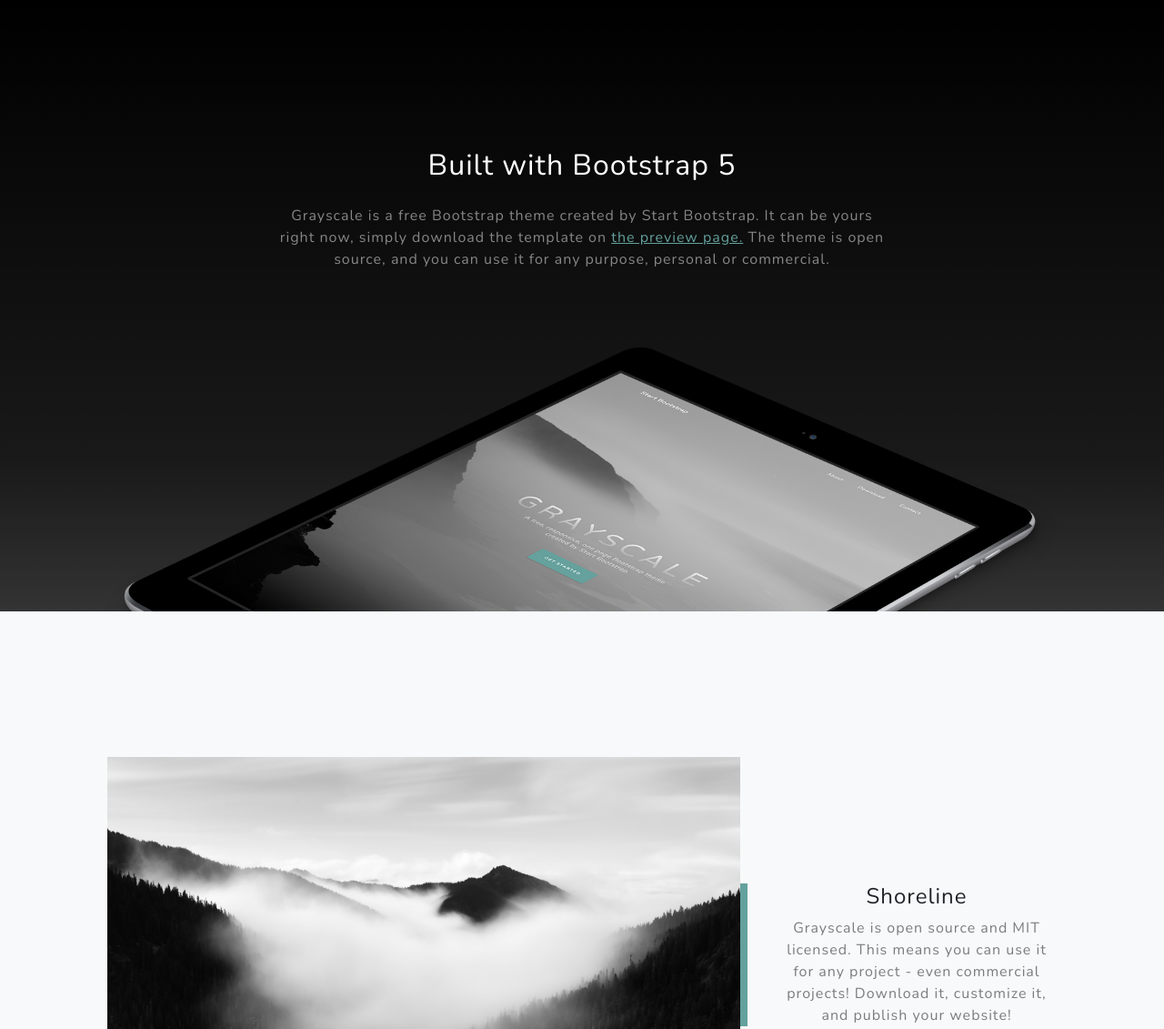
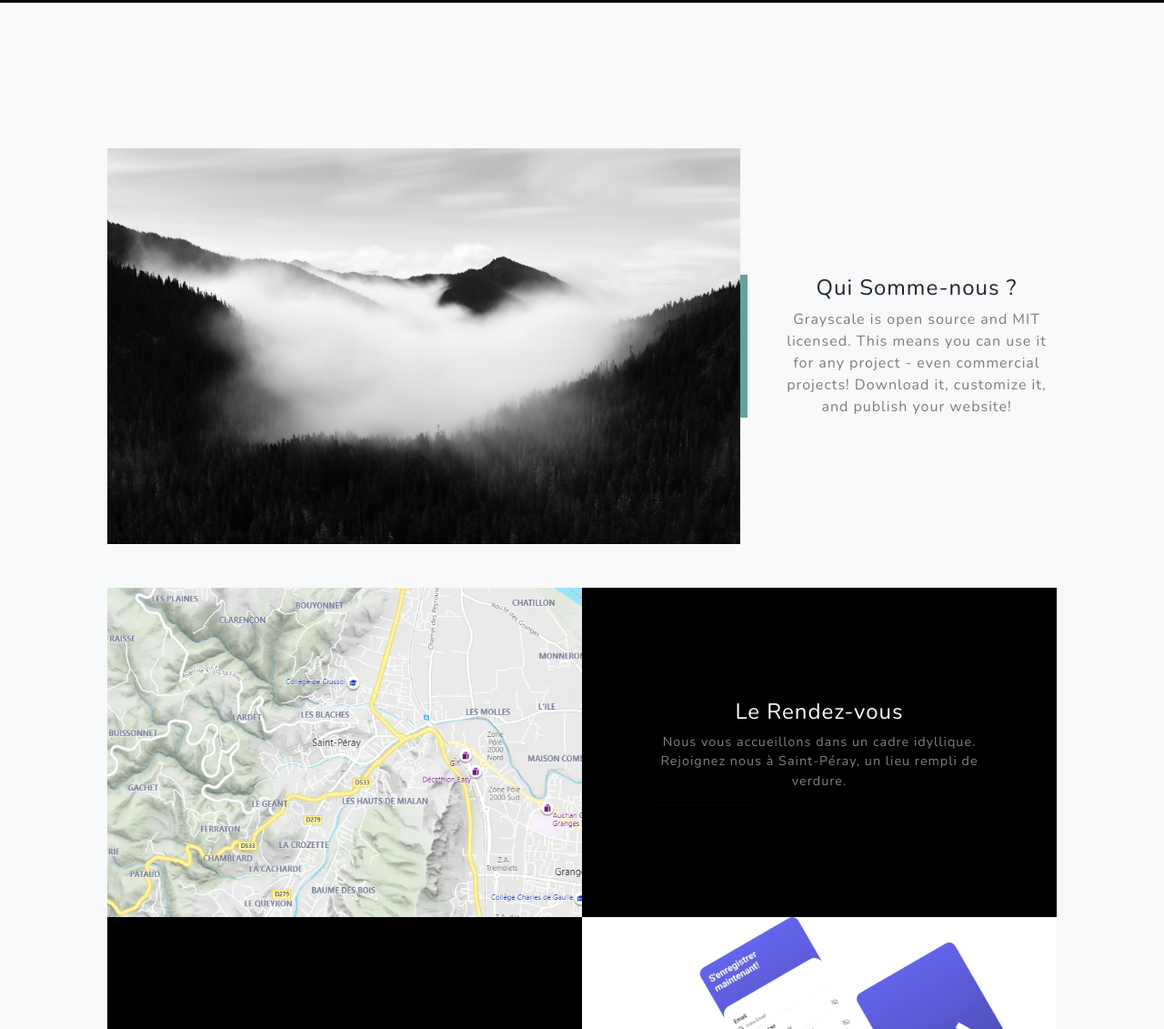
Before and after one commit to EnzoBrancourtFerber/-D-FES-200_2025_Groupe_9, a plain HTML site: page index.html in a window 1280 px wide. Shown: the part 797-1928 px from the top of the page at 91% size. Drawn offline with nearby package versions, Linux system fonts and the light colour scheme.

Commit message:
Add files via upload

```diff
--- a/index.html
+++ b/index.html
@@ -43,27 +43,11 @@
                             <div class="fw-bold">Cant Stop Until We Die,</div>
                             <br>
                             Bienvenue dans le monde de la musique récréative.</h2>
-                        <a class="btn btn-primary" href="#about">Commencer</a>
+                        <a class="btn btn-primary" href="#projects">Commencer</a>
                     </div>
                 </div>
             </div>
         </header>
-        <!-- About-->
-        <section class="about-section text-center" id="about">
-            <div class="container px-4 px-lg-5">
-                <div class="row gx-4 gx-lg-5 justify-content-center">
-                    <div class="col-lg-8">
-                        <h2 class="text-white mb-4">Built with Bootstrap 5</h2>
-                        <p class="text-white-50">
-                            Grayscale is a free Bootstrap theme created by Start Bootstrap. It can be yours right now, simply download the template on
-                            <a href="https://startbootstrap.com/theme/grayscale/">the preview page.</a>
-                            The theme is open source, and you can use it for any purpose, personal or commercial.
-                        </p>
-                    </div>
-                </div>
-                <img class="img-fluid" src="assets/img/ipad.png" alt="..." />
-            </div>
-        </section>
         <!-- Projects-->
         <section class="projects-section bg-light" id="projects">
             <div class="container px-4 px-lg-5">
@@ -72,20 +56,20 @@
                     <div class="col-xl-8 col-lg-7"><img class="img-fluid mb-3 mb-lg-0" src="assets/img/bg-masthead.jpg" alt="..." /></div>
                     <div class="col-xl-4 col-lg-5">
                         <div class="featured-text text-center text-lg-left">
-                            <h4>Shoreline</h4>
+                            <h4>Qui Somme-nous ?</h4>
                             <p class="text-black-50 mb-0">Grayscale is open source and MIT licensed. This means you can use it for any project - even commercial projects! Download it, customize it, and publish your website!</p>
                         </div>
                     </div>
                 </div>
                 <!-- Project One Row-->
                 <div class="row gx-0 mb-5 mb-lg-0 justify-content-center">
-                    <div class="col-lg-6"><img class="img-fluid" src="assets/img/demo-image-01.jpg" alt="..." /></div>
+                    <div class="col-lg-6"><img class="img-fluid" src="assets/img/RDV.jpg" alt="..." /></div>
                     <div class="col-lg-6">
                         <div class="bg-black text-center h-100 project">
                             <div class="d-flex h-100">
                                 <div class="project-text w-100 my-auto text-center text-lg-left">
                                     <h4 class="text-white">Le Rendez-vous</h4>
-                                    <p class="mb-0 text-white-50">An example of where you can put an image of a project, or anything else, along with a description.</p>
+                                    <p class="mb-0 text-white-50">Nous vous accueillons dans un cadre idyllique. Rejoignez nous à Saint-Péray, un lieu rempli de verdure.</p>
                                     <hr class="d-none d-lg-block mb-0 ms-0" />
                                 </div>
                             </div>
@@ -100,8 +84,8 @@
                             <div class="d-flex h-100">
                                 <div class="project-text w-100 my-auto text-center text-lg-right">
                                     <h4 class="text-white">Notre Application</h4>
-                                    <p class="mb-0 text-white-50">Une application est aussi mit a votre disposition. Grace a c'elle ci vous aurez accets a certaine fonctionnalité tres intéréssante (ex: météo).
-                                        <br>Notre Application: { Nom App }</p>
+                                    <p class="mb-0 text-white-50">Une application est aussi mise a votre disposition. Grace a celle-ci vous aurez accès à certaines fonctionnalités très intéressantes (ex: météo).
+                                        <br>Notre Application: Endless Companion</p>
                                     <hr class="d-none d-lg-block mb-0 me-0" />
                                 </div>
                             </div>
@@ -135,7 +119,7 @@
                                 <i class="fas fa-map-marked-alt text-primary mb-2"></i>
                                 <h4 class="text-uppercase m-0">Addresse</h4>
                                 <hr class="my-4 mx-auto" />
-                                <div class="small text-black-50">4923 Market Street, Orlando FL</div>
+                                <div class="small text-black-50">95 Avenue Parmentier, Paris</div>
                             </div>
                         </div>
                     </div>
@@ -161,9 +145,9 @@
                     </div>
                 </div>
                 <div class="social d-flex justify-content-center">
-                    <a class="mx-2" href="#!"><i class="fab fa-twitter"></i></a>
+                    <a class="mx-2" href="https://twitter.com/EndlessFestiva1"><i class="fab fa-twitter"></i></a>
                     <a class="mx-2" href="#!"><i class="fab fa-facebook-f"></i></a>
-                    <a class="mx-2" href="#!"><i class="fab fa-instagram"></i></a>
+                    <a class="mx-2" href="https://www.instagram.com/endless.festival/?hl=fr"><i class="fab fa-instagram"></i></a>
                     <a class="mx-2" href="https://github.com/EpitechDigital2020/D-FES-200_2025_Groupe_9"><i class="fab fa-github"></i></a>
                 </div>
             </div>
```
Also changed, not shown: assets/img/RDV.jpg (added).
